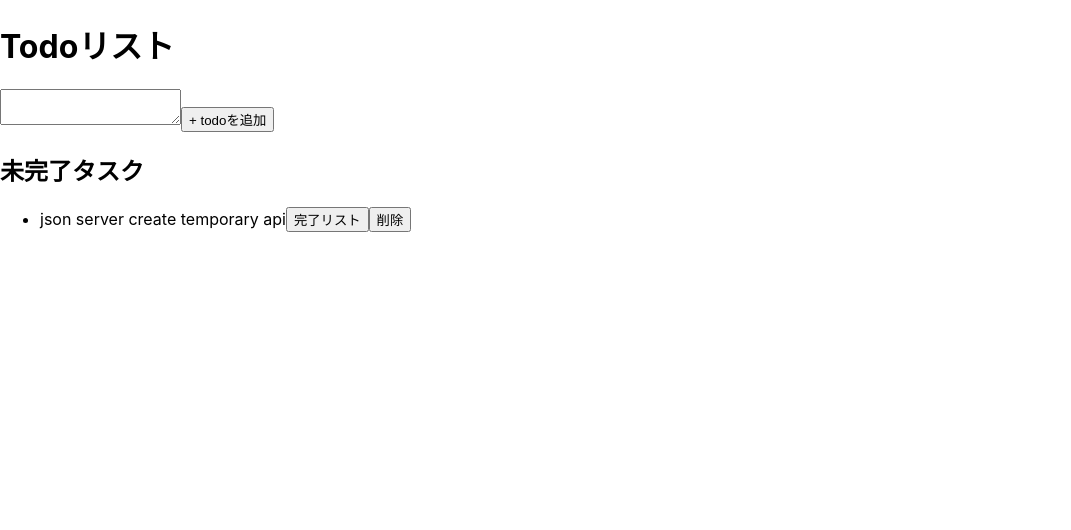
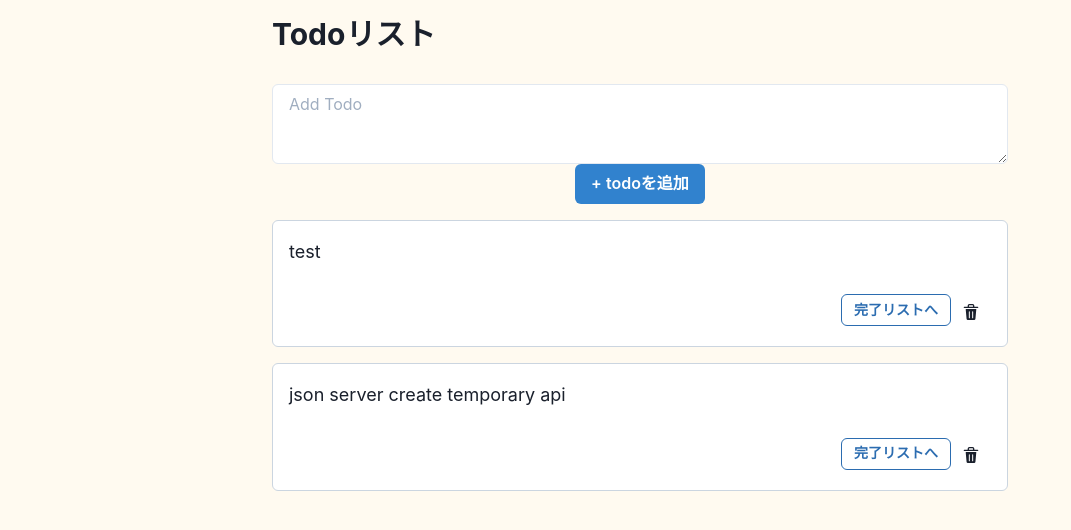
Before and after one commit to akiyama-prog/react-todo, a React (Create React App) app: page / in a window 1280 px wide. Shown: the top 530 px of the page, without its empty margins (0-1071 px from the left). Built offline with nearby package versions, Linux system fonts and the light colour scheme; data requests are answered from the project's data file.

Commit message:
スタイルの調整

```diff
--- a/db.json
+++ b/db.json
@@ -4,6 +4,11 @@
       "id": 2,
       "content": "json server create temporary api",
       "done": false
+    },
+    {
+      "content": "test",
+      "id": "01FPQCTD20NTK1C96NV8G97SX1",
+      "done": false
     }
   ]
 }
--- a/package.json
+++ b/package.json
@@ -3,10 +3,15 @@
   "version": "0.1.0",
   "private": true,
   "dependencies": {
+    "@chakra-ui/icons": "^1.1.1",
+    "@chakra-ui/react": "^1.7.2",
+    "@emotion/react": "^11.7.0",
+    "@emotion/styled": "^11.6.0",
     "@testing-library/jest-dom": "^5.15.0",
     "@testing-library/react": "^11.2.7",
     "@testing-library/user-event": "^12.8.3",
     "axios": "^0.24.0",
+    "framer-motion": "^4.1.17",
     "react": "^17.0.2",
     "react-dom": "^17.0.2",
     "react-scripts": "4.0.3",
--- a/src/components/App.js
+++ b/src/components/App.js
@@ -1,4 +1,6 @@
 import React, { useRef } from "react";
+import { Container } from "@chakra-ui/react";
+import { AddIcon } from "@chakra-ui/icons";
 import { useTodo } from "../hooks/useTodo";
 import { TodoAdd } from "./TodoAdd";
 import { TodoTitle } from "./TodoTitle";
@@ -28,20 +30,20 @@
     })
 
     return (
-        <>
-            <TodoTitle title='Todoリスト' as='h1'></TodoTitle>
+        <Container centerContent p={{ base: "4", md: "6 " }} maxWidth="3xl">
+            <TodoTitle title='Todoリスト' as='h1' fontSize={{ base: "2xl", md: "3xl" }}></TodoTitle>
 
-            <TodoAdd inputEl={inputEl} handleAddTodoListItem={handleAddTodoListItem} buttonText="+ todoを追加" />
+            <TodoAdd placeholder="Add Todo" leftIcon={<AddIcon />} inputEl={inputEl} handleAddTodoListItem={handleAddTodoListItem} buttonText="+ todoを追加" />
 
             <TodoList todoList={inCompletedList}
                 toggleTodoListItemStatus={toggleTodoListItemStatus}
                 deleteTodoListItem={deleteTodoListItem}
-                title='未完了タスク' as='h2'
+                title='未完了タスク' as='h2' fontSize={{ base: "xl", md: "2xl" }}
             />
 
-            <TodoList todoList={completedList} toggleTodoListItemStatus={toggleTodoListItemStatus} deleteTodoListItem={deleteTodoListItem} title='完了タスク' as='h2' />
+            <TodoList todoList={completedList} toggleTodoListItemStatus={toggleTodoListItemStatus} deleteTodoListItem={deleteTodoListItem} title='完了タスク' as='h2' fontSize={{ base: "xl", md: "2xl" }} />
 
-        </>
+        </Container>
     );
 }
 export default App;
--- a/src/components/TodoAdd.js
+++ b/src/components/TodoAdd.js
@@ -1,8 +1,10 @@
-export const TodoAdd = ({ buttonText, inputEl, handleAddTodoListItem }) => {
+import { Textarea, Button } from "@chakra-ui/react";
+
+export const TodoAdd = ({ placeholder, leftIcon, buttonText, inputEl, handleAddTodoListItem }) => {
     return (
         <>
-            <textarea ref={inputEl} />
-            <button onClick={handleAddTodoListItem}>{buttonText}</button>
+            <Textarea placeholder={placeholder} bgColor="white" mt="8" corderColor="gray.400" ref={inputEl} />
+            <Button onClick={handleAddTodoListItem} colorScheme="blue" lefrIcon={leftIcon}>{buttonText}</Button>
         </>
     );
 };
--- a/src/components/TodoItem.js
+++ b/src/components/TodoItem.js
@@ -1,14 +1,22 @@
+import { ListItem, Text, Flex, Button, IconButton } from "@chakra-ui/react";
+import { DeleteIcon } from "@chakra-ui/icons";
+
 export const TodoItem = ({ todo, toggleTodoListItemStatus, deleteTodoListItem }) => {
-    //todoの状態を反転させる関数を実行させる関数
     const handleToggleTodoListItemStatus = () => toggleTodoListItemStatus(todo.id, todo.done);
     const handleDeleteTodoListItem = () => deleteTodoListItem(todo.id);
+
+    const label = todo.done ? "未完了リストへ" : "完了リストへ";
+    const setColorScheme = todo.done ? "pink" : "blue";
+
     return (
-        <li>
-            { todo.content}
-            < button onClick={handleToggleTodoListItemStatus} >
-                {todo.done ? '未完了リストへ' : '完了リスト'}
-            </button>
-            <button onClick={handleDeleteTodoListItem}>削除</button>
-        </li>
+        <ListItem borderWidth="1px" p="4" mt="4" bg="white" borderRadius="md" borderColor="gray.300">
+            <Text mb="6">{todo.content}</Text>
+            <Flex align="center" justify="flex-end">
+                <Button colorScheme={setColorScheme} variant="outline" size="sm" onClick={handleToggleTodoListItemStatus} >
+                    {label}
+                </Button>
+                <IconButton icon={<DeleteIcon />} variant="unstyled" aria-label="delete" onClick={handleDeleteTodoListItem} />
+            </Flex>
+        </ListItem>
     );
 };
--- a/src/components/TodoList.js
+++ b/src/components/TodoList.js
@@ -1,17 +1,21 @@
+import { List } from "@chakra-ui/react";
 import { TodoItem } from "./TodoItem";
 import { TodoTitle } from "./TodoTitle";
 
-export const TodoList = ({ todoList, toggleTodoListItemStatus, deleteTodoListItem, title, as }) => {
+export const TodoList = ({ fontSize, todoList, toggleTodoListItemStatus, deleteTodoListItem, title, as }) => {
     return (
         <>
             {todoList.length !== 0 && (
                 <>
-                    <TodoTitle title={title} as={as} />
-                    <ul>
-                        {todoList.map((todo) => (
-                            <TodoItem todo={todo} key={todo.id} toggleTodoListItemStatus={toggleTodoListItemStatus} deleteTodoListItem={deleteTodoListItem}></TodoItem>
-                        ))}
-                    </ul>
+                    {todoList.length !== 0 && (
+                        <>
+                            <List w="full">
+                                {todoList.map((todo) => (
+                                    <TodoItem todo={todo} key={todo.id} toggleTodoListItemStatus={toggleTodoListItemStatus} deleteTodoListItem={deleteTodoListItem}></TodoItem>
+                                ))}
+                            </List>
+                        </>
+                    )}
                 </>
             )}
         </>
--- a/src/components/TodoTitle.js
+++ b/src/components/TodoTitle.js
@@ -1,8 +1,9 @@
 import React, { memo } from 'react';
+import { Heading } from "@chakra-ui/react";
 
 //react.memoでパフォーマンスチューニング
-export const TodoTitle = memo(({ title, as }) => {
-    if (as === 'h1') return <h1>{title}</h1>;
-    if (as === 'h2') return <h2>{title}</h2>;
-    return <p>{title}</p>;
+export const TodoTitle = memo(({ title, as, fontSize, mt }) => {
+    return (
+        <Heading mt={mt} as={as} fontSize={fontSize} w="full">{title}</Heading>
+    )
 });
--- a/src/index.js
+++ b/src/index.js
@@ -1,11 +1,15 @@
 import React from 'react';
 import ReactDOM from 'react-dom';
-import './index.css';
+
+import { ChakraProvider } from "@chakra-ui/react";
+import theme from "./theme/theme";
 import App from './components/App';
 
 ReactDOM.render(
   <React.StrictMode>
-    <App />
+    <ChakraProvider theme={theme}>
+      <App />
+    </ChakraProvider>
   </React.StrictMode>,
   document.getElementById('root')
 );
--- /dev/null
+++ b/src/theme/theme.js
@@ -0,0 +1,19 @@
+import { extendTheme } from "@chakra-ui/react";
+
+//アプリ全体に適応されるテーマの定義
+const theme = extendTheme({
+    styles: {
+        global: {
+            body: {
+                backgroundColor: "orange.50",
+                color: "gray.800",
+            },
+            p: {
+                fontSize: { base: "md", md: "lg" },
+                lineHeight: "tall"
+            }
+        }
+    }
+});
+
+export default theme;
```
Also changed, not shown: 1 other file (tests, documents, lock files or other folders).
